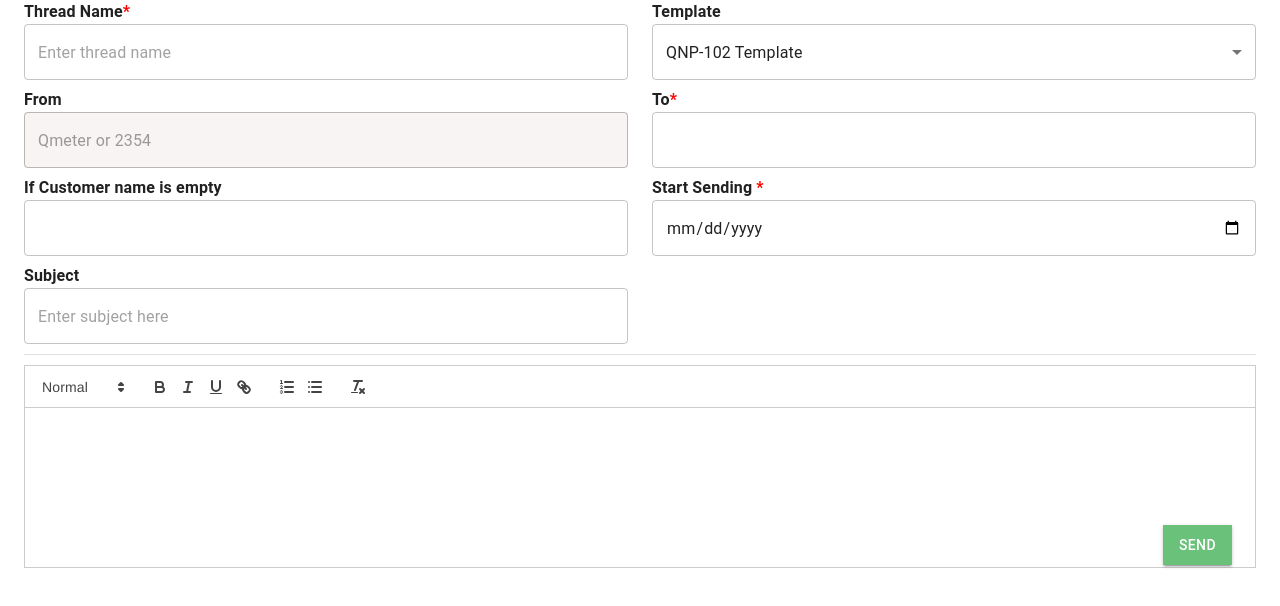
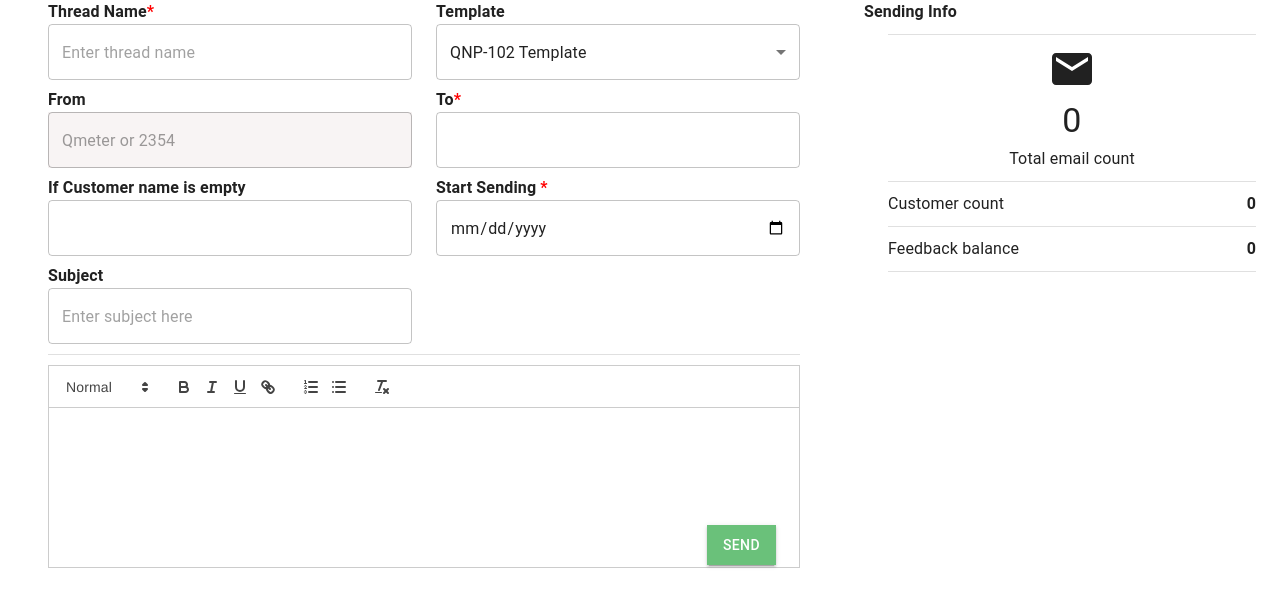
Before and after one commit to livinginatent/qmeter-task, a React (Create React App) app: page / in a window 1280 px wide. Shown: the top 606 px of the page. Built offline with nearby package versions, Linux system fonts and the light colour scheme.

Commit message:
mailthread draft complete

```diff
--- a/src/component/MailThread.js
+++ b/src/component/MailThread.js
@@ -12,6 +12,7 @@ import {
   Autocomplete,
   Chip,
 } from "@mui/material";
+import EmailIcon from "@mui/icons-material/Email";
 import React, { useState } from "react";
 import ReactQuill from "react-quill";
 import "react-quill/dist/quill.snow.css";
@@ -109,6 +110,15 @@ const MailThread = () => {
 
   return (
     <>
+      <Grid sx={{ backgroundColor: "white" }} container spacing={2}>
+        <Grid item xs={8}>
+          <Container
+            sx={{ backgroundColor: "white" }}
+            component="form"
+            noValidate
+            onSubmit={onSubmit}
+            maxWidth={false}
+          >
             <Container
               component="form"
               noValidate
@@ -142,7 +152,9 @@ const MailThread = () => {
                       onChange={onChange}
                       single="true"
                     >
-                <MenuItem value={dropdownOption}>QNP-102 Template</MenuItem>
+                      <MenuItem value={dropdownOption}>
+                        QNP-102 Template
+                      </MenuItem>
                     </Field>
                   </Grid>
 
@@ -171,7 +183,9 @@ const MailThread = () => {
                       onChange={(event, newValue) => {
                         if (
                           newValue &&
-                    newValue.find((option) => option.title === "Choose All")
+                          newValue.find(
+                            (option) => option.title === "Choose All"
+                          )
                         ) {
                           setSelectedEmails(emailList);
                         } else {
@@ -253,7 +267,43 @@ const MailThread = () => {
                 </Button>
               </Container>
             </Container>
-      <Container></Container>
+          </Container>
+        </Grid>
+        <Grid item xs={4}>
+          <Typography sx={{ fontWeight: "700" }}>Sending Info</Typography>
+          <Container sx={{ textAlign: "center" }}>
+            <Divider sx={{ mt: "10px", mb: "10px" }} />
+            <EmailIcon sx={{ fontSize: "3rem" }} />
+            <Typography variant="h4" sx={{ mb: "5px" }}>
+              0
+            </Typography>
+            <Typography>Total email count</Typography>
+            <Divider sx={{ mt: "10px", mb: "10px" }} />
+            <Typography
+              sx={{
+                display: "flex",
+                alignItems: "center",
+                justifyContent: "space-between",
+              }}
+            >
+              Customer count
+              <Typography sx={{ fontWeight: "700", ml: "10px" }}>0</Typography>
+            </Typography>
+            <Divider sx={{ mt: "10px", mb: "10px" }} />
+            <Typography
+              sx={{
+                display: "flex",
+                alignItems: "center",
+                justifyContent: "space-between",
+              }}
+            >
+              Feedback balance
+              <Typography sx={{ fontWeight: "700", ml: "10px" }}>0</Typography>
+            </Typography>
+            <Divider sx={{ mt: "10px", mb: "10px" }} />
+          </Container>
+        </Grid>
+      </Grid>
     </>
   );
 };
```
Lines whose indentation alone changed are shown as unchanged.
